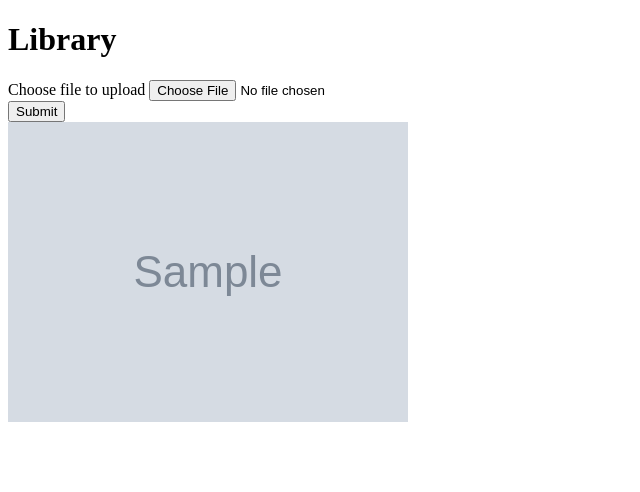
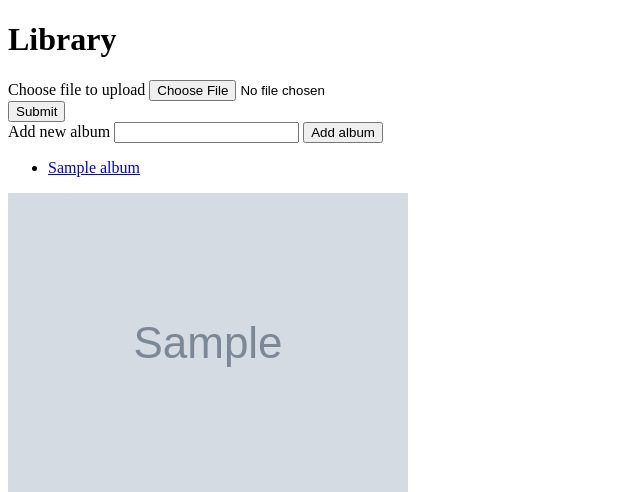
Before and after one commit to amytrick/Ember-with-Angular, a Flask app: page /library in a window 1280 px wide. Shown: the top 492 px of the page, without its empty margins (0-640 px from the left). Run offline with Flask 2, Linux system fonts and the light colour scheme; the visitor is signed in with stand-in values (Sample User, id 1); tables that the repository leaves empty hold one stand-in row (values such as "Sample post"); grey boxes marked "Sample" are stand-in pictures.

Commit message:
not quite displaying album photos

```diff
--- a/crud.py
+++ b/crud.py
@@ -52,6 +52,37 @@ def check_password(email, password):
     return user_info.password == password
 
 
+def create_album(name, date_created):
+
+    album = Album(name=name, date_created=date_created)
+
+    db.session.add(album)
+    db.session.commit()
+
+    return album
+
+
+def display_all_albums():
+
+    albums = Album.query.all()
+
+    return albums
+
+
+def get_album_by_id(album_id):
+    album = Album.query.get(album_id)
+    return album
+
+### for later
+# def rename_album(currentAlbumName)
+
+def get_photos_by_album_id(album_id):
+
+    photos = Photo.query.filter(Photo.album_id == album_id).all()
+
+    return photos
+
+
 if __name__ == '__main__':
     from server import app
     connect_to_db(app)
--- a/seed_database.py
+++ b/seed_database.py
@@ -30,7 +30,7 @@ for photo in photo_data:
 
 
 ## create 5 new users
-for num in range(1, 6):
+for num in range(1, 5):
     fname = f"user{num}"
     lname = f"user{num}"
     email = f"user{num}@test.com"  # Voila! A unique email!
--- a/server.py
+++ b/server.py
@@ -4,6 +4,7 @@ import os
 from flask import Flask, render_template, request, flash, session, redirect
 from model import connect_to_db
 import crud
+from datetime import datetime
 
 import cloudinary
 import cloudinary.uploader
@@ -95,21 +96,26 @@ def get_session():
 
 @app.route("/library", methods=["POST"])
 def add_photo_to_library():
-
-    photos = crud.display_all_photos()
-
-    return render_template("library.html", photos=photos)
-
-@app.route("/library")
-def display_library():
+    #? What is this?
 
     photos = crud.display_all_photos()
 
     return render_template("library.html", photos=photos)
 
 
+@app.route("/library")
+def display_library():
+    """Display all photos and list albums belonging to a user"""
+
+    photos = crud.display_all_photos()
+    albums = crud.display_all_albums()
+
+    return render_template("library.html", photos=photos, albums=albums)
+
+
 @app.route("/create_photo")
 def create_new_photo():
+    """User selects new photo to upload"""
 
     upload_file = upload(file,
                              folder = f"user/{session['user_email']}",
@@ -117,6 +123,32 @@ def create_new_photo():
                              # background_removal = "cloudinary_ai",
                              )
 
+
+@app.route("/add_album")
+def create_new_album():
+    """Add new album, named by user"""
+
+    name = request.args.get("new_album_name")
+    date_created = datetime.now()
+
+    album = crud.create_album(name, date_created)
+
+    return redirect("/library")
+
+
+@app.route("/library/<album_id>")
+def display_album(album_id):
+    """Display photos in a selected album"""
+
+    album = crud.get_album_by_id(album_id)
+    photos = crud.get_photos_by_album_id(album_id)
+    print(photos)
+
+    return render_template("album_details.html", album=album, photos=photos)
+
+
+
+
 if __name__ == "__main__":
     connect_to_db(app)
-    app.run(host="0.0.0.0", debug=True)
+    app.run(host="0.0.0.0", port=8000, debug=True)
--- a/templates/library.html
+++ b/templates/library.html
@@ -19,6 +19,25 @@ Library
   </div>
 </form>
 
+<form action="/add_album">
+  <div>
+    <label>Add new album</label>
+    <input type="text" name="new_album_name">
+      <button>Add album</button>
+  </div>
+</form>
+
+{% for album in albums %}
+  <div>
+    <ul>
+      <li>
+        <a href ="/library/{{ album.album_id }}"> {{album.name}}
+        </a>
+      </li>
+    </ul>
+  </div>
+{% endfor %}
+
 <!-- <a href="/session">Session</a>
 
 <p>My user id = {{session['user_id']}}</p>
```
Also changed, not shown: data/fake_photos.json (+16 -16 lines).
